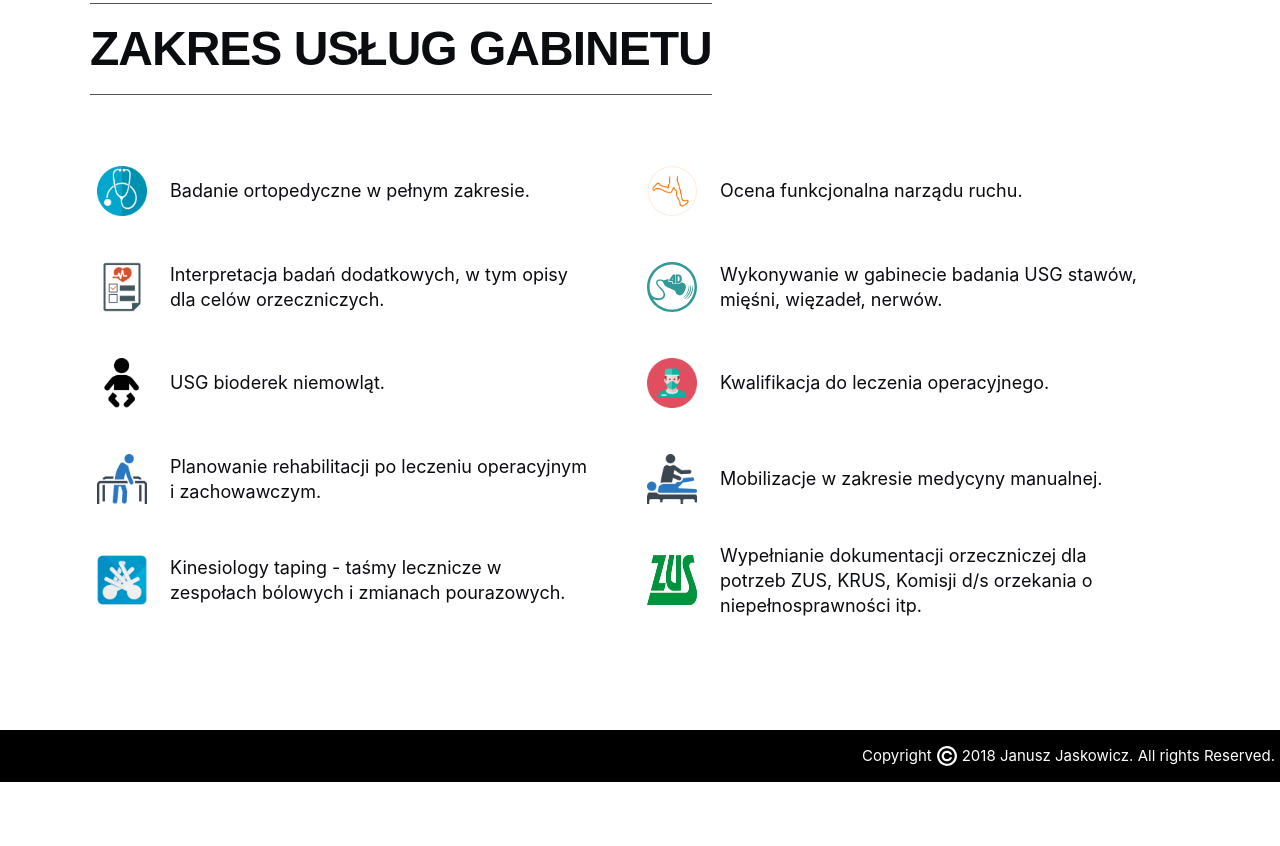
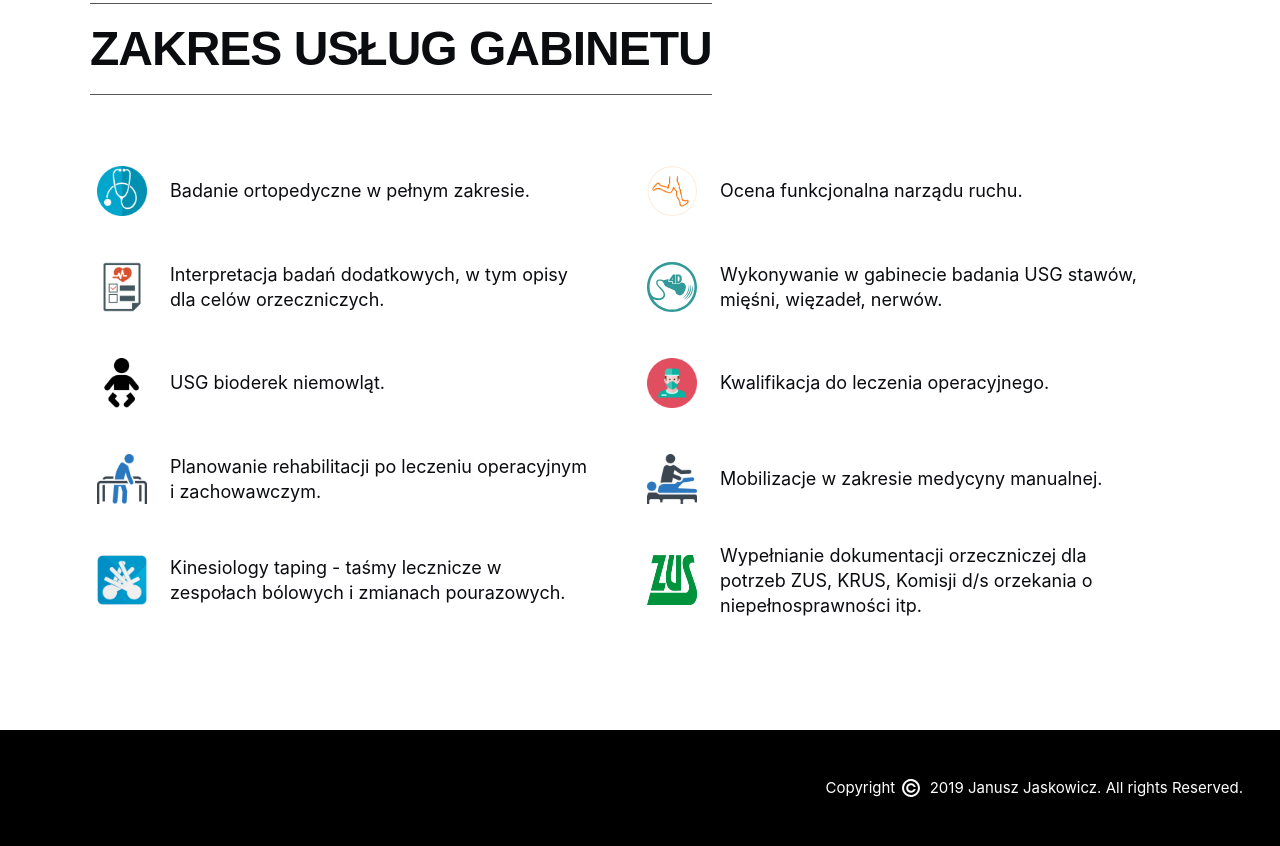
Before and after one commit to aksameet/ortopeda, a React app: page / in a window 1280 px wide. Shown: the part 3037-3883 px from the top of the page. Before the commit the page ends 3819 px from the top, so only its background shows below. Built offline with nearby package versions, Linux system fonts and the light colour scheme; a web font is replaced by a local one.

Commit message:
Dec 27 #9

```diff
--- a/src/components/footer.js
+++ b/src/components/footer.js
@@ -5,7 +5,9 @@ export default class Footer extends Component {
     render() {
         return (
             <div className='footer' >
-                Copyright <img src={Copyright} alt=''/> 2018 Janusz Jaskowicz. All rights Reserved.
+                <span>
+                    Copyright <img src={Copyright} alt=''/> 2019 Janusz Jaskowicz. All rights Reserved.
+                </span>
             </div>
         )
     }
--- a/src/style/_footer.scss
+++ b/src/style/_footer.scss
@@ -4,11 +4,34 @@
     background-color: #000;
     padding: 15px 5px;
     font-size: 15px;
-    text-align: right;
     display: flex;
-    justify-content: flex-end;
+    span {
+        max-width: 1100px;
+        padding: 4vmin;
+        margin: auto 0 auto auto;
+    }
     img {
         height: 20px;
-        margin: auto 5px;
+        margin: auto 5px auto 3px;
+        ;
+        padding-bottom: 2px;
+    }
+    @include MediumDevice {
+        span {
+            margin: auto;
+        }
+    }
+    @include SmallDevice {
+        padding: 5vmin 0;
+        span {
+            padding: 2vmin;
+            display: block;
+            text-align: center;
+        }
+        img {
+            height: 20px;
+            margin: auto 3px auto 1px;
+            ;
+        }
     }
 }
```
